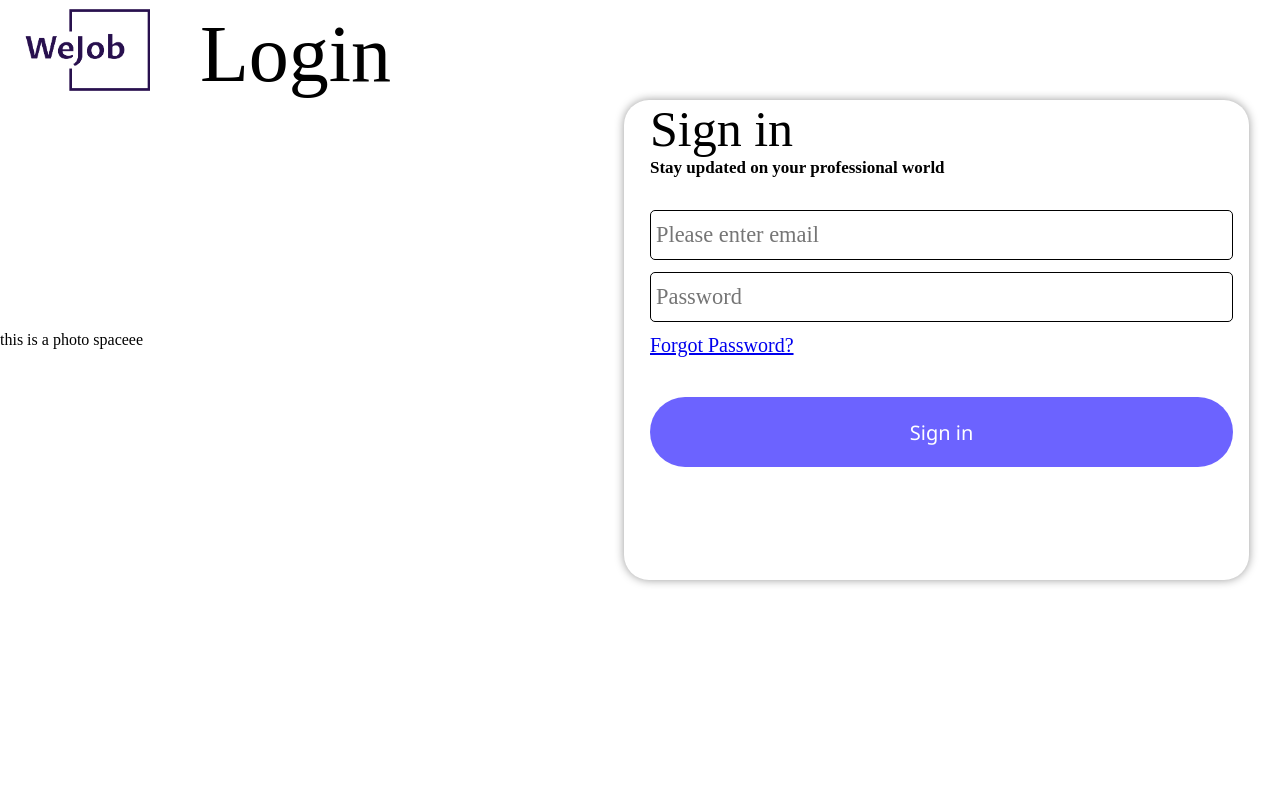
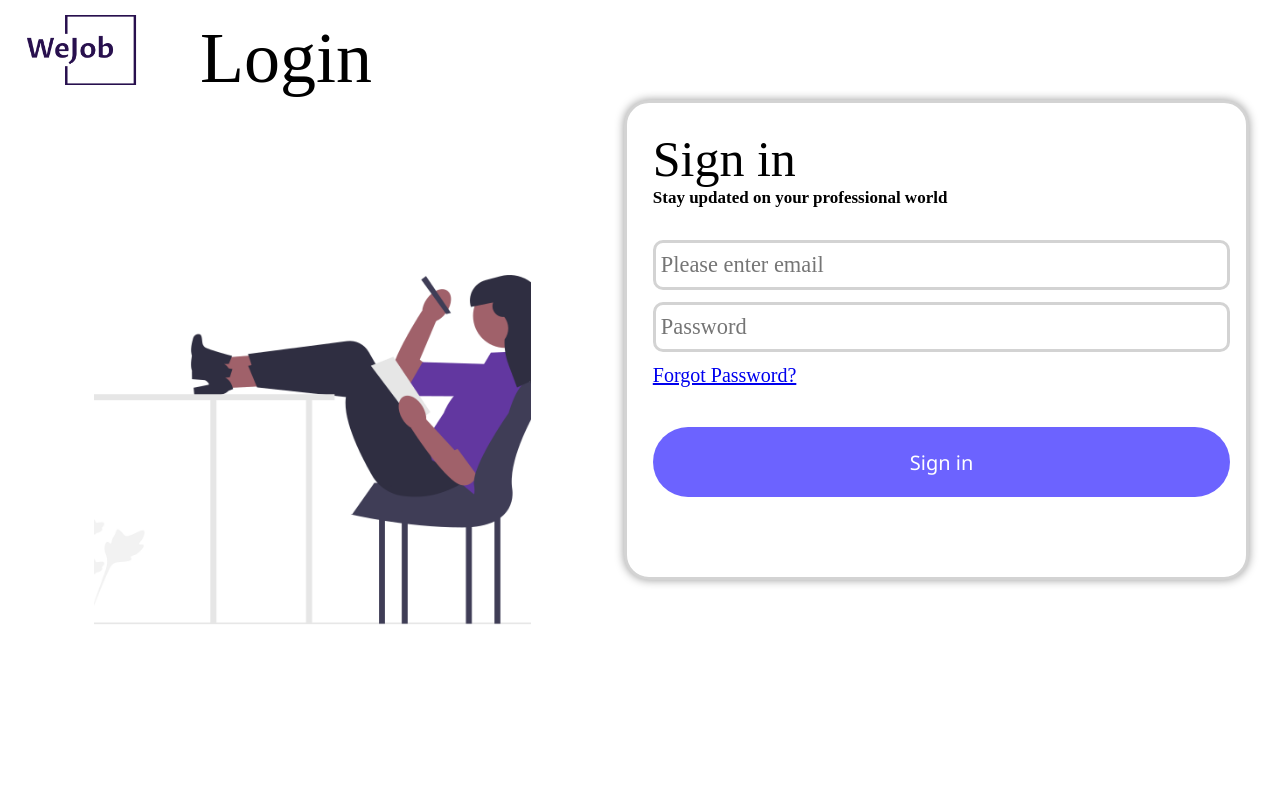
Before and after one commit to MaximBacar/soen341, a React (Create React App) app in the folder we-job/: page / in a window 1280 px wide. Shown: the top 800 px of the page. Built offline with nearby package versions, Linux system fonts and the light colour scheme.

Commit message:
changed colors in login page

```diff
--- a/we-job/src/pages/login.css
+++ b/we-job/src/pages/login.css
@@ -23,21 +23,28 @@
     width: 100%;
     max-width: 6rem;
     height: 30;
-    font-size: 5rem;
+    font-size: 4.5rem;
     color: black;
 }
 .main_screen{
     width: 100%;
     display: flex;
-    height: 60vh;
+    height: 100vh;
     justify-content: flex-start;
 }
 .photo-space{
     display: flex;
+    align-items: center;
+    justify-content: center;
     width: 50%;
     max-width: 50%;
     align-content: center;
     align-items: center;
+}
+img {
+    display: flex;
+    width: 70%;
+    height: 70%;
 }
 .login_box{
     display: flex;
@@ -48,6 +55,7 @@
     height: 60vh;
     background-color: white;
     border-radius: 25px;
+    border: solid #d3d3d3;
     box-shadow: 0px 0px 10px rgba(0, 0, 0, 0.4);
 
 }
@@ -61,6 +69,9 @@
     box-sizing: border-box;
     height: 60vh;
 
+}
+.space1{
+    height: 30px;
 }
 .login_title{
     font-size: 50px;
@@ -85,8 +96,8 @@
     width:2rem;
 }
 input{
-    border: solid black 1px;
-    border-radius: 5px;
+    border: solid #d3d3d3;
+    border-radius: 10px;
     height: 50px;
     width: 100%;
     padding: 0 5px;
--- a/we-job/src/pages/login.js
+++ b/we-job/src/pages/login.js
@@ -2,6 +2,7 @@ import "./login.css"
 import React from 'react'
 import logo from "../Components/photo/wejob-low-resolution-logo-color-on-transparent-background.png";
 import Footer from "../Components/footer"
+import girl from "../Components/photo/undraw_Exams_re_4ios (1).png"
 /** implemented log in page as isolated page without any footer */
 
 
@@ -16,11 +17,11 @@ function Login() {
             </header>
             <div class="main_screen">
                 <div class="photo-space">
-                    this is a photo spaceee
+                    <img src= {girl}/>
                 </div>
                 <div class="login_box">
                     <form action = "/login" method="POST" id="login_form">
-
+                        <div class="space1"></div>
                     <h1 class="login_title">Sign in</h1>
                     <h2 class="message">Stay updated on your professional world </h2>
                     <div class="space-between"></div>
```
